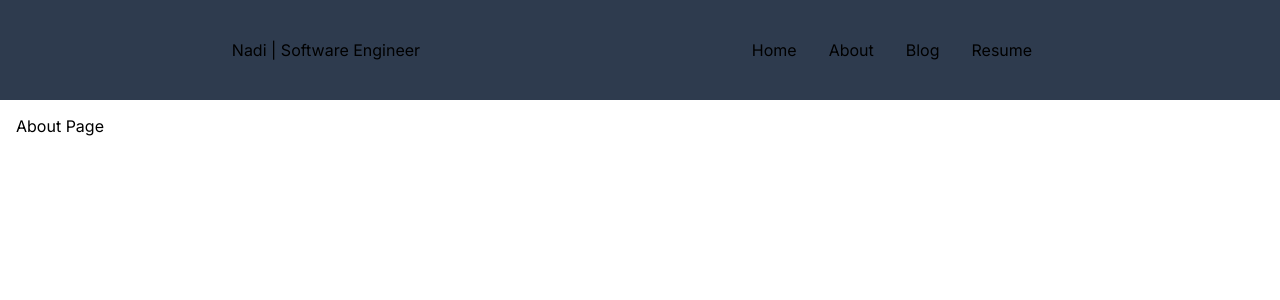
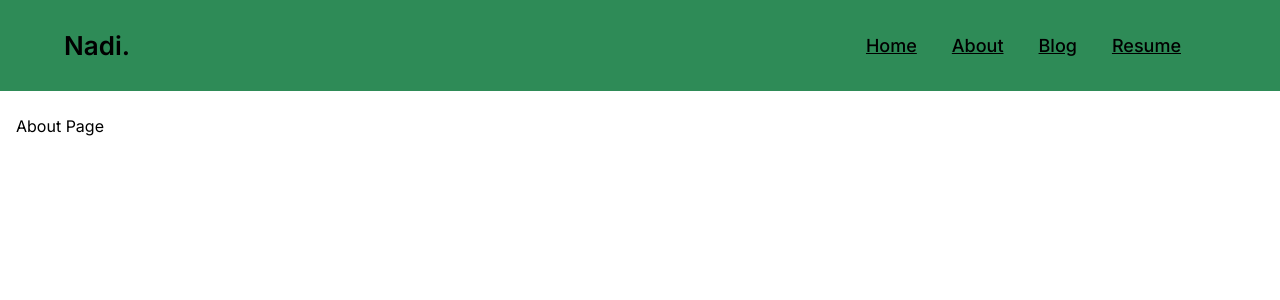
Before and after one commit to nadibouaziz/nadibouaziz.github.io, a Next.js app: page /about in a window 1280 px wide. Shown: the top 300 px of the page. Built offline with nearby package versions, Linux system fonts and the light colour scheme.

Commit message:
fix hero section and responsive design

```diff
--- a/src/components/hero/Hero.tsx
+++ b/src/components/hero/Hero.tsx
@@ -59,11 +59,11 @@ const Hero = () => {
   };
 
   return (
-    <section ref={component}>
+    <section ref={component} >
       <div className={styles.container}>
         <Shapes />
         <div className={styles.information}>
-          <h1 className={styles.fullName} aria-label="Nadi Bouaziz">
+          <h1 className={styles.fullName} aria-label="Four Letters">
             <span className={styles.firstName}>
               {renderLetters("Nadi", "first")}
             </span>
--- a/src/components/hero/hero.module.css
+++ b/src/components/hero/hero.module.css
@@ -1,33 +1,39 @@
 .container {
   display: grid;
+  grid-template-columns: repeat(2, minmax(0,1fr));
   align-items: center;
-  min-height: 70vh;
-  max-width: 80rem;
-  margin-left: auto;
-  margin-right: auto;
+  max-width: 97rem;
+  margin: 0 auto; /* Center the container */
+  padding: 2rem; /* Add some padding */
 }
 
 .fullName {
   margin-bottom: 2rem;
-  font-size: clamp(3rem, 10vmin, 15rem);
+  font-size: clamp(2rem, 8vw, 15rem);
   font-weight: 800;
   line-height: 1;
   letter-spacing: -0.025em;
 }
 
+.firstName,
+.lastName {
+  display: block;
+  white-space: nowrap;
+  overflow: hidden;
+  text-overflow: ellipsis;
+}
+
 .firstName {
-  display: inline-block;
   color: #cbd5e1;
+  margin-bottom: 0.1em;
 }
 
 .lastName {
-  display: block;
-  margin-top: -0.2em;
   color: #64748b;
 }
-.shapes {
-  z-index: 0;
-  aspect-ratio: 1 / 1;
+
+.letterAnimation {
+  display: inline-block;
 }
 
 .jobTitle {
@@ -36,52 +42,45 @@
   -webkit-background-clip: text;
   background-clip: text;
   color: transparent;
-  font-size: 1.5rem;
+  font-size: 2.25rem;
   font-weight: 700;
   text-transform: uppercase;
   letter-spacing: 0.2em;
   opacity: 0;
 }
 
-.letterAnimation {
-  display: inline-block;
+.information {
+  grid-column: 1;
+  grid-row-start: 1;
 }
 
-/* Small devices (landscape phones, 576px and up) */
-@media only screen and (max-width: 576px) {
+.shapes {
+  aspect-ratio: 1 / 1;
+}
+
+/** CSS code to manage mobile and */
+@media only screen and (max-width: 810px) {
   .container {
-    grid-template-columns: repeat(1, minmax(0, 1fr));
+    grid-template-columns: repeat(1,minmax(0,1fr));
+    gap: 2rem;
   }
+
   .shapes {
-    grid-row-start: 1;
-    grid-row: span 1 / span 1;
+    grid-row: 1;
+    height: 50vh;
+    width: 100%;
   }
+
   .information {
-    grid-column-start: 1;
+    grid-row: 2;
+    padding-bottom: 2rem;
+  }
+
+  .fullName {
+    font-size: clamp(3rem, 12vw, 20rem);
+  }
+
+  .jobTitle {
+    font-size: clamp(2rem, 4vw, 1.5rem);
   }
 }
-
-/* Medium devices (tablets, 768px and up) */
-@media only screen and (min-width: 768px) {
-  .jobTitle {
-    font-size: 2.25rem;
-  }
-  .container {
-    grid-template-columns: repeat(2, minmax(0, 1fr));
-  }
-  .shapes {
-    grid-column-start: 2;
-    grid-column: span 1 / span 1;
-  }
-  .information {
-    grid-row-start: 1;
-  }
-}
-
-/* Large devices (desktops, 1024px and up) */
-@media only screen and (min-width: 1024px) {
-}
-
-/* Large devices (desktops, 1024px and up) */
-@media only screen and (min-width: 1024px) {
-}
--- a/src/components/navigation/Header.tsx
+++ b/src/components/navigation/Header.tsx
@@ -1,15 +1,16 @@
 import NavMenuDesktop from "./desktop/NavMenu";
-import Logo from "./Logo";
 import NavMenuMobile from "./mobile/NavMenuMobile";
 import styles from "./navigation.module.css";
 
 const Header = () => {
   return (
-    <header className={styles.header}>
-      <Logo />
-      <NavMenuDesktop />
-      <NavMenuMobile />
-    </header>
+    <div className={styles.containerHeader}>
+      <header className={styles.header}>
+        <span className={styles.logo}>Nadi.</span>
+        <NavMenuDesktop />
+        <NavMenuMobile />
+      </header>
+    </div>
   );
 };
 export default Header;
--- a/src/components/navigation/Logo.tsx
+++ /dev/null
@@ -1,12 +0,0 @@
-import styles from "./navigation.module.css";
-
-const Logo = () => {
-  return (
-    <div className={styles.logo}>
-      <span>Nadi | </span>
-      <span>Software Engineer</span>
-    </div>
-  );
-};
-
-export default Logo;
--- a/src/components/navigation/desktop/NavMenu.tsx
+++ b/src/components/navigation/desktop/NavMenu.tsx
@@ -1,17 +1,20 @@
+'use client'
+
 import Link from "next/link";
 import styles from "../navigation.module.css";
 import { navLinks } from "../constants/navLinks";
+import { usePathname } from 'next/navigation'
 
 const NavMenuDesktop = () => {
+  const currentPath = usePathname();
+
   return (
     <nav className={styles.desktopMenu}>
-      <ul>
-        {navLinks.map((e) => (
-          <li key={e.path}>
-            <Link href={e.path}>{e.title}</Link>
-          </li>
-        ))}
-      </ul>
+      {navLinks.map((e) => (
+        <Link key={e.path} href={e.path} className={`${styles.link} ${currentPath === e.path ? styles.active : ''}`}>
+          {e.title}
+        </Link>
+      ))}
     </nav>
   );
 };
--- a/src/components/navigation/mobile/NavMenuMobile.tsx
+++ b/src/components/navigation/mobile/NavMenuMobile.tsx
@@ -24,7 +24,7 @@ const NavMenuMobile = () => {
 
   // BUG FIX: cleaner way
   const width = useWidth();
-  if (width > 576 && menuActive) setMenuActive(false);
+  if (width > 810 && menuActive) setMenuActive(false);
 
   return (
     <div className={styles.mobileNav}>
--- a/src/components/navigation/navigation.module.css
+++ b/src/components/navigation/navigation.module.css
@@ -1,53 +1,46 @@
+.containerHeader {
+  position: fixed;
+  top: 0;
+  width: 100%;
+  max-width: 97rem;
+  z-index: 100;
+}
+
 .header {
+  padding: 30px 5%;
+  background: seagreen;
   display: flex;
-  justify-content: space-between;
   align-items: center;
-  position: fixed;
-  top: 0px;
-  padding: 0px 50px;
-  width: 100%;
-  height: 100px;
-  background-color: rgba(10, 25, 47, 0.85);
-  z-index: 99;
+  z-index: 100;
+  justify-content: space-around;
 }
 
 .logo {
-  margin-left: 1rem;
-}
+  font-size: 26px;
+  color: var(--second-color);
+  font-weight: 600;
+  margin-right: auto;
 
-.desktopMenu {
-  display: flex;
-  justify-content: center;
-  align-items: center;
-}
-
-.desktopMenu ul {
-  list-style: none;
-  margin: 0;
-  padding: 0;
-  display: flex;
-  justify-content: space-between;
-}
-
-.desktopMenu li {
-  margin-right: 2rem;
 }
 
 .desktopMenu a {
-  color: var(--black-color);
-  text-decoration: none;
+  font-size: 18px;
+  color: var(--second-color);
+  font-weight: 500;
+  margin-right: 35px;
 }
 
-.desktopMenu a:hover {
-  color: var(--black-color);
+.desktopMenu a:hover,
+.desktopMenu .active {
+  color: var(--third-color);
 }
 
 .mobileNav {
   display: none;
 }
 
-/* Small devices (landscape phones, 576px and up) */
-@media only screen and (max-width: 576px) {
+/** CSS for screen between 0px and 810px (small tablet + mobile) */
+@media only screen and (max-width: 810px) {
   .desktopMenu {
     display: none;
   }
@@ -65,7 +58,6 @@
     align-items: center;
     position: relative;
     z-index: 10;
-    margin-right: -15px;
     padding: 15px;
     border: 0px;
     background-color: transparent;
@@ -82,6 +74,7 @@
     width: 30px;
     height: 24px;
   }
+
   .hamBoxInner {
     position: absolute;
     top: 50%;
@@ -112,6 +105,7 @@
       top 0.1s ease-in 0.25s,
       opacity 0.1s ease-in;
   }
+
   .hamBoxInner::after {
     width: 80%;
     bottom: -10px;
@@ -167,8 +161,6 @@
       transform 0.22s cubic-bezier(0.215, 0.61, 0.355, 1) 0.12s;
   }
 
-  /** END BURGER */
-
   .asideDrawer {
     display: flex;
     -moz-box-pack: center;
@@ -211,6 +203,7 @@
     font-family: var(--font-mono);
     text-align: center;
   }
+
   .asideDrawer nav ul {
     padding: 0px;
     margin: 0px;
@@ -219,12 +212,11 @@
   }
 
   .asideDrawer ul li {
-    margin: 0px auto 10px;
+    margin-bottom: 10px;
   }
 
   .asideDrawer ul a {
     display: inline-block;
-    text-decoration: none;
     text-decoration-skip-ink: auto;
     color: inherit;
     position: relative;
@@ -232,27 +224,10 @@
     width: 100%;
     padding: 3px 20px 20px;
   }
+
   .asideDrawer ul a:hover,
   .asideDrawer ul a:focus-visible {
     color: var(--white-color);
     outline: 0px;
   }
 }
-
-/* Medium devices (tablets, 768px and up) */
-@media only screen and (min-width: 768px) {
-}
-
-/* Large devices (desktops, 1024px and up) */
-@media only screen and (min-width: 1024px) {
-  .header {
-    justify-content: space-around;
-  }
-}
-
-/* Large devices (desktops, 1024px and up) */
-@media only screen and (min-width: 1024px) {
-  .header {
-    justify-content: space-around;
-  }
-}
```
